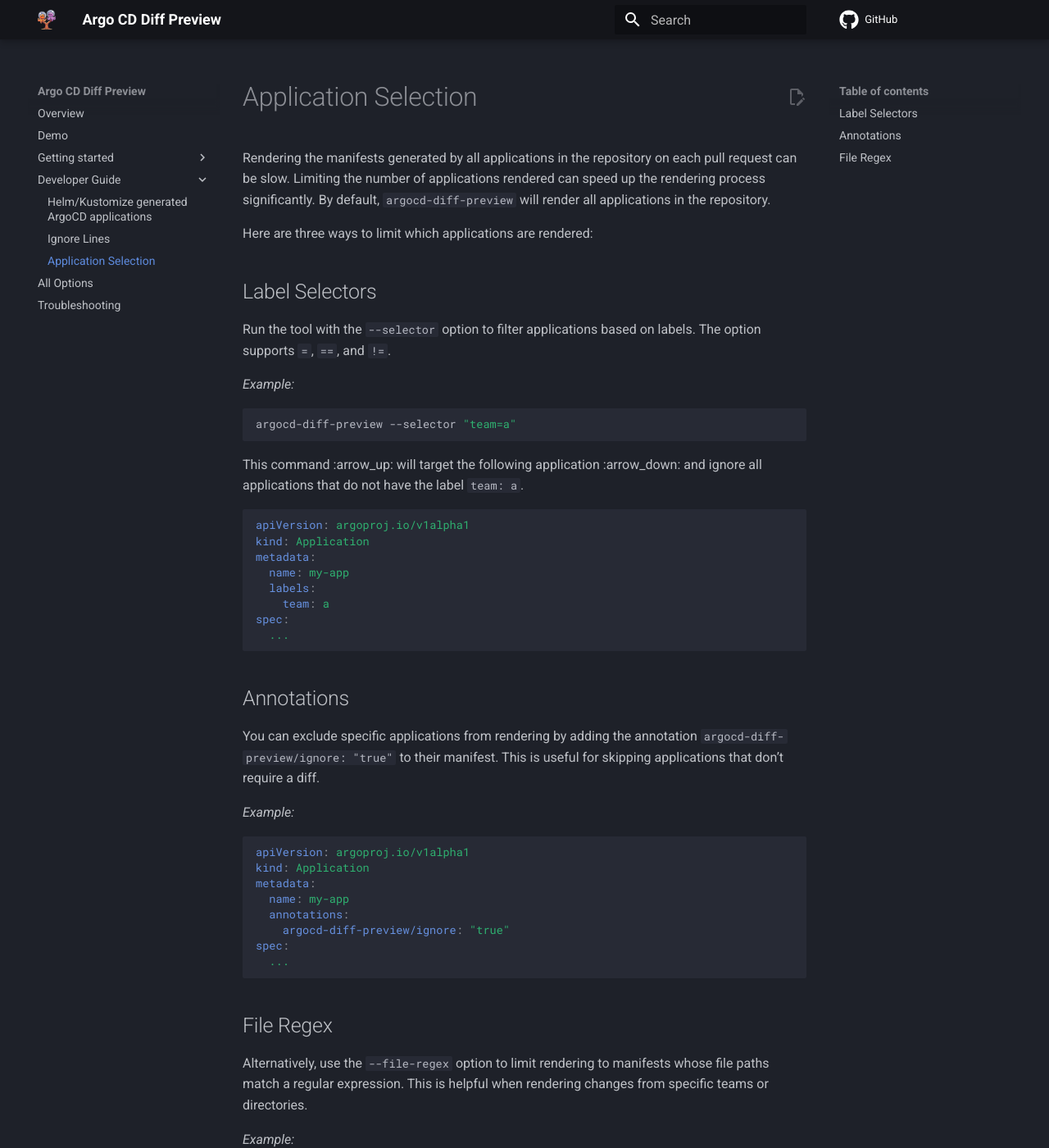
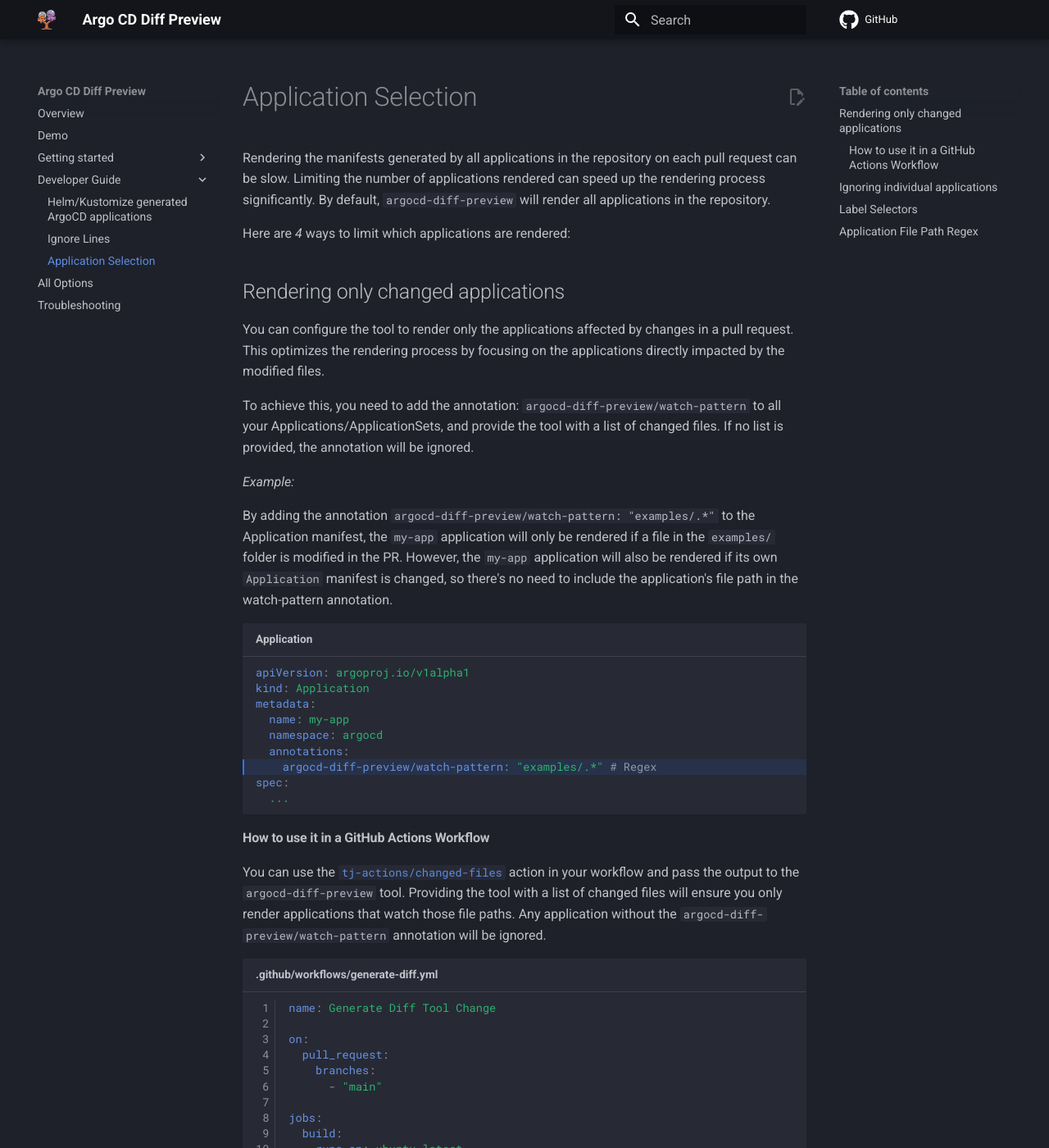
Before and after one commit to dag-andersen/argocd-diff-preview, an MkDocs documentation site: the page built from docs/application-selection.md, in a window 1280 px wide and 1400 px high. Shown: the whole window at 82% size. Built offline with MkDocs 1.6.1 and Material for MkDocs 9.7.7, drawn with Linux system fonts in a browser that asks for light colours; comment, search, counter and statistics services are not loaded; some of the changed text lies outside the part shown.

Commit message:
Docs | Update references to v0.0.20 + add watch-pattern section

````diff
--- a/docs/application-selection.md
+++ b/docs/application-selection.md
@@ -2,7 +2,104 @@
 
 Rendering the manifests generated by all applications in the repository on each pull request can be slow. Limiting the number of applications rendered can speed up the rendering process significantly. By default, `argocd-diff-preview` will render all applications in the repository.
 
-Here are three ways to limit which applications are rendered:
+Here are _4_ ways to limit which applications are rendered:
+
+## Rendering only changed applications
+
+You can configure the tool to render only the applications affected by changes in a pull request. This optimizes the rendering process by focusing on the applications directly impacted by the modified files.
+
+To achieve this, you need to add the annotation: `argocd-diff-preview/watch-pattern` to all your Applications/ApplicationSets, and provide the tool with a list of changed files. If no list is provided, the annotation will be ignored.
+
+*Example:*
+
+By adding the annotation `argocd-diff-preview/watch-pattern: "examples/.*"` to the Application manifest, the `my-app` application will only be rendered if a file in the `examples/` folder is modified in the PR. However, the `my-app` application will also be rendered if its own `Application` manifest is changed, so there's no need to include the application's file path in the watch-pattern annotation.
+
+```yaml title="Application" hl_lines="7"
+apiVersion: argoproj.io/v1alpha1
+kind: Application
+metadata:
+  name: my-app
+  namespace: argocd
+  annotations:
+    argocd-diff-preview/watch-pattern: "examples/.*" # Regex
+spec:
+  ...
+```
+
+#### How to use it in a GitHub Actions Workflow
+
+You can use the [`tj-actions/changed-files`](https://github.com/tj-actions/changed-files) action in your workflow and pass the output to the `argocd-diff-preview` tool. Providing the tool with a list of changed files will ensure you only render applications that watch those file paths. Any application without the `argocd-diff-preview/watch-pattern` annotation will be ignored.
+
+```yaml title=".github/workflows/generate-diff.yml" linenums="1" hl_lines="16-18 39"
+name: Generate Diff Tool Change
+
+on:
+  pull_request:
+    branches:
+      - "main"
+
+jobs:
+  build:
+    runs-on: ubuntu-latest
+    permissions:
+      contents: read
+      pull-requests: write
+
+    steps:
+      - name: Get changed files
+        id: changed-files
+        uses: tj-actions/changed-files@v45
+
+      - uses: actions/checkout@v4
+        with:
+          path: pull-request
+
+      - uses: actions/checkout@v4
+        with:
+          ref: main
+          path: main
+
+      - name: Generate Diff
+        run: |
+          docker run \
+            --network=host \
+            -v /var/run/docker.sock:/var/run/docker.sock \
+            -v $(pwd)/main:/base-branch \
+            -v $(pwd)/pull-request:/target-branch \
+            -v $(pwd)/output:/output \
+            -e TARGET_BRANCH=${{ github.head_ref }} \
+            -e REPO=${{ github.repository }} \
+            -e FILES_CHANGED="${{ steps.changed-files.outputs.all_changed_files }}"
+            dagandersen/argocd-diff-preview:v0.0.20
+```
+
+## Ignoring individual applications
+
+You can exclude specific applications from rendering by adding the annotation `argocd-diff-preview/ignore: "true"` to their manifest. This is useful for skipping applications that don’t require a diff preview.
+
+*Examples:*
+```yaml title="Application" hl_lines="7"
+apiVersion: argoproj.io/v1alpha1
+kind: Application
+metadata:
+  name: my-app
+  namespace: argocd
+  annotations:
+    argocd-diff-preview/ignore: "true"
+spec:
+  ...
+```
+
+```yaml title="ApplicationSet" hl_lines="6"
+apiVersion: argoproj.io/v1alpha1
+kind: ApplicationSet
+metadata:
+  name: my-app
+  annotations:
+    argocd-diff-preview/ignore: "true"
+spec:
+  ...
+```
 
 ## Label Selectors
 
@@ -14,7 +111,7 @@
 ```
 This command :arrow_up: will target the following application :arrow_down: and ignore all applications that do not have the label `team: a`.
 
-```yaml
+```yaml title="Application" hl_lines="5-6"
 apiVersion: argoproj.io/v1alpha1
 kind: Application
 metadata:
@@ -25,29 +122,13 @@
   ...
 ```
 
-## Annotations
+## Application File Path Regex
 
-You can exclude specific applications from rendering by adding the annotation `argocd-diff-preview/ignore: "true"` to their manifest. This is useful for skipping applications that don’t require a diff.
-
-*Example:*
-```yaml
-apiVersion: argoproj.io/v1alpha1
-kind: Application
-metadata:
-  name: my-app
-  annotations:
-    argocd-diff-preview/ignore: "true"
-spec:
-  ...
-```
-
-## File Regex
-
-Alternatively, use the `--file-regex` option to limit rendering to manifests whose file paths match a regular expression. This is helpful when rendering changes from specific teams or directories.
+Alternatively, use the `--file-regex` option to limit rendering to Applications whose file paths match a regular expression. This is helpful when rendering changes from specific teams or directories.
 
 *Example:*
 
-If someone in your organization from *Team A* changes to one of their applications, the tool can be run with:
+If someone in your organization from *Team A* changes one of their applications, the tool can be run with:
 ```bash
 argocd-diff-preview --file-regex="/Team-A/"
 ```
````
Also changed, not shown: README.md (+2 -2 lines), docs/demo.md (+1 -1 lines), docs/github-actions-workflow.md (+3 -3 lines), docs/installation.md (+5 -5 lines), docs/options.md (+6 -0 lines), 1 other file.
